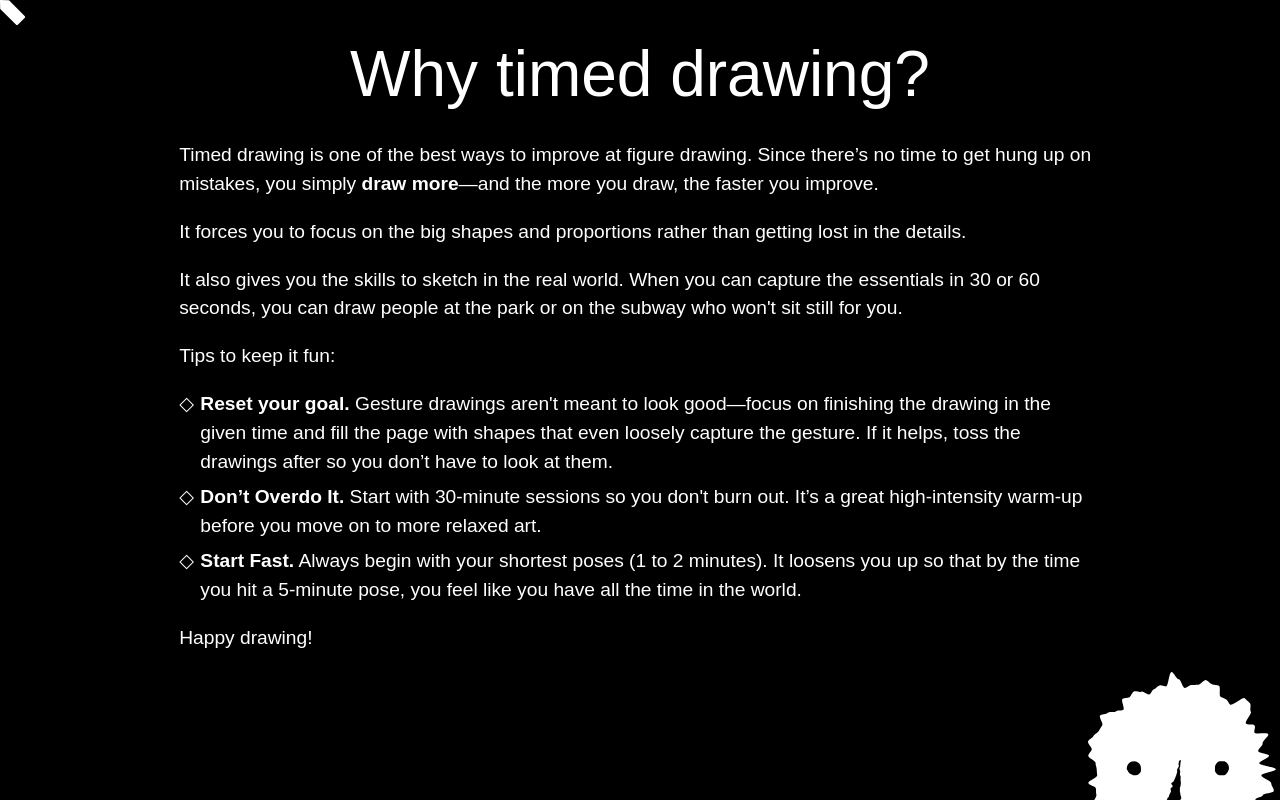
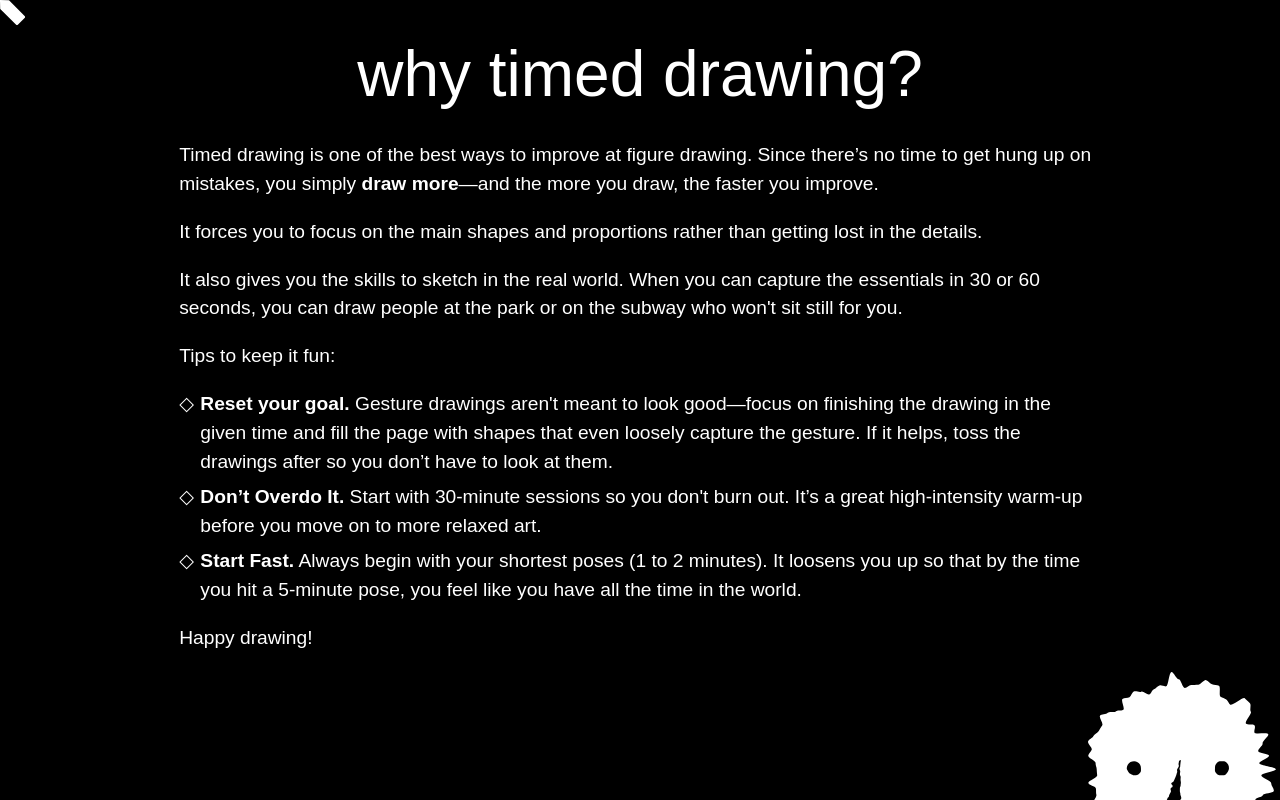
Before and after one commit to jooeon/artgrind, a Next.js app: page / in a window 1280 px wide. Both pictures are taken after a click on the element 1184 px from the left and 768 px from the top of the page. Built offline with nearby package versions, Linux system fonts and the light colour scheme; no server answers; a web font is replaced by a local one.

Commit message:
- Minor wording and font styling fix

```diff
--- a/src/app/components/CharacterAnimation.tsx
+++ b/src/app/components/CharacterAnimation.tsx
@@ -53,29 +53,29 @@ export default function CharacterAnimation() {
                 {isOpen && (
                     <motion.div
                         className="fixed inset-0 flex justify-center items-start gap-[2vh] xl:gap-[1.5vw] z-[101] p-[2vh] xl:p-[2vw] pointer-events-none
-                        text-white text-[2vh] xl:text-[1.5vw] font-medium [&_p]:w-full"
+                        text-white text-[2vh] xl:text-[1.5vw] font-light [&_p]:w-full"
                         initial={{opacity: 0}}
                         animate={{ opacity: 1, transition: { duration: 1, delay: 1.2, ease: "easeOut" } }}
                         exit={{ opacity: 0, transition: { duration: 0.5, delay: 0, ease: "easeIn" } }}
                     >
                         <article className="flex flex-col items-center gap-[2vh] xl:gap-[1.5vw] w-11/12 xl:w-9/12">
-                            <h2 className="font-fornire font-normal text-[5.5vh] xl:text-[5vw]">Why timed drawing?</h2>
-                            <p>Timed drawing is one of the best ways to improve at figure drawing. Since there’s no time to get hung up on mistakes, you simply <span className="font-bold">draw more</span>—and the more you draw, the faster you improve.</p>
-                            <p>It forces you to focus on the big shapes and proportions rather than getting lost in the details.</p>
+                            <h2 className="font-fornire lowercase font-normal text-[5.5vh] xl:text-[5vw]">Why timed drawing?</h2>
+                            <p>Timed drawing is one of the best ways to improve at figure drawing. Since there’s no time to get hung up on mistakes, you simply <span className="font-semibold">draw more</span>—and the more you draw, the faster you improve.</p>
+                            <p>It forces you to focus on the main shapes and proportions rather than getting lost in the details.</p>
                             <p className="hidden xl:inline">It also gives you the skills to sketch in the real world. When you can capture the essentials in 30 or 60 seconds, you can draw people at the park or on the subway who won&#39;t sit still for you.</p>
                             <p className="">Tips to keep it fun:</p>
                             <ul className="flex flex-col gap-[1vh] xl:gap-[0.5vw] [&_li]:flex [&_li]:gap-[1vh] [&_li]:xl:gap-[0.5vw]">
                                 <li>
                                     <span>&#9671;</span>
-                                    <div><span className="font-bold">Reset your goal.</span> Gesture drawings aren&#39;t meant to look good—focus on finishing the drawing in the given time and fill the page with shapes that even loosely capture the gesture. <span className="hidden xl:inline">If it helps, toss the drawings after so you don’t have to look at them.</span></div>
+                                    <div><span className="font-semibold">Reset your goal.</span> Gesture drawings aren&#39;t meant to look good—focus on finishing the drawing in the given time and fill the page with shapes that even loosely capture the gesture. <span className="hidden xl:inline">If it helps, toss the drawings after so you don’t have to look at them.</span></div>
                                 </li>
                                 <li>
                                     <span>&#9671;</span>
-                                    <div><span className="font-bold">Don’t Overdo It.</span> Start with 30-minute sessions so you don&#39;t burn out. <span className="hidden xl:inline">It’s a great high-intensity warm-up before you move on to more relaxed art.</span></div>
+                                    <div><span className="font-semibold">Don’t Overdo It.</span> Start with 30-minute sessions so you don&#39;t burn out. <span className="hidden xl:inline">It’s a great high-intensity warm-up before you move on to more relaxed art.</span></div>
                                 </li>
                                 <li>
                                     <span>&#9671;</span>
-                                    <div><span className="font-bold">Start Fast.</span> Always begin with your shortest poses (1 to 2 minutes). It loosens you up so that by the time you hit a 5-minute pose, you feel like you have all the time in the world.</div>
+                                    <div><span className="font-semibold">Start Fast.</span> Always begin with your shortest poses (1 to 2 minutes). It loosens you up so that by the time you hit a 5-minute pose, you feel like you have all the time in the world.</div>
                                 </li>
                             </ul>
                             <p>Happy drawing!</p>
```
